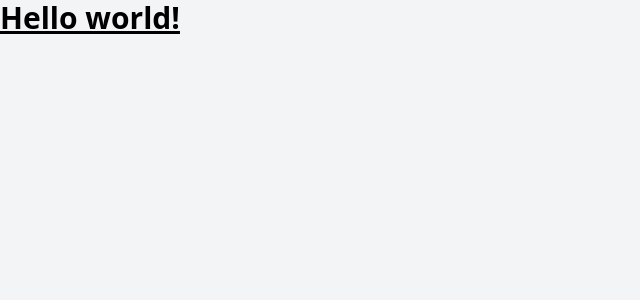
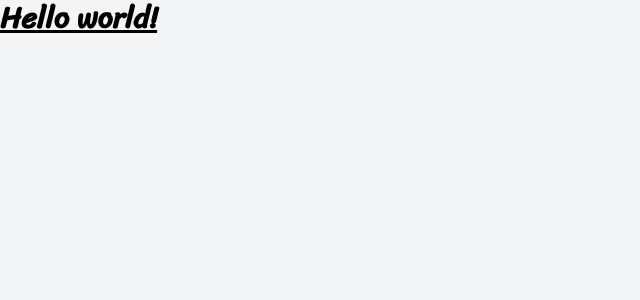
Before and after one commit to boomtnt2843/my-portfolio, a SvelteKit app: page / in a window 1280 px wide. Shown: the top 300 px of the page, without its empty margins (0-640 px from the left). Built offline with nearby package versions, Linux system fonts and the light colour scheme.

Commit message:
init font

```diff
--- a/package.json
+++ b/package.json
@@ -21,5 +21,8 @@
 		"typescript": "^5.0.0",
 		"vite": "^4.4.2"
 	},
-	"type": "module"
+	"type": "module",
+	"dependencies": {
+		"@fontsource/sriracha": "^5.0.17"
+	}
 }
--- a/src/app.css
+++ b/src/app.css
@@ -1,3 +1,7 @@
 @tailwind base;
 @tailwind components;
 @tailwind utilities;
+
+* {
+    font-family: 'Sriracha', sans-serif;
+}
--- a/src/routes/+layout.svelte
+++ b/src/routes/+layout.svelte
@@ -1,5 +1,6 @@
 <script>
   import "../app.css";
+  import "@fontsource/sriracha"
 </script>
 
 <slot />
```
Also changed, not shown: 1 other file (tests, documents, lock files or other folders).
